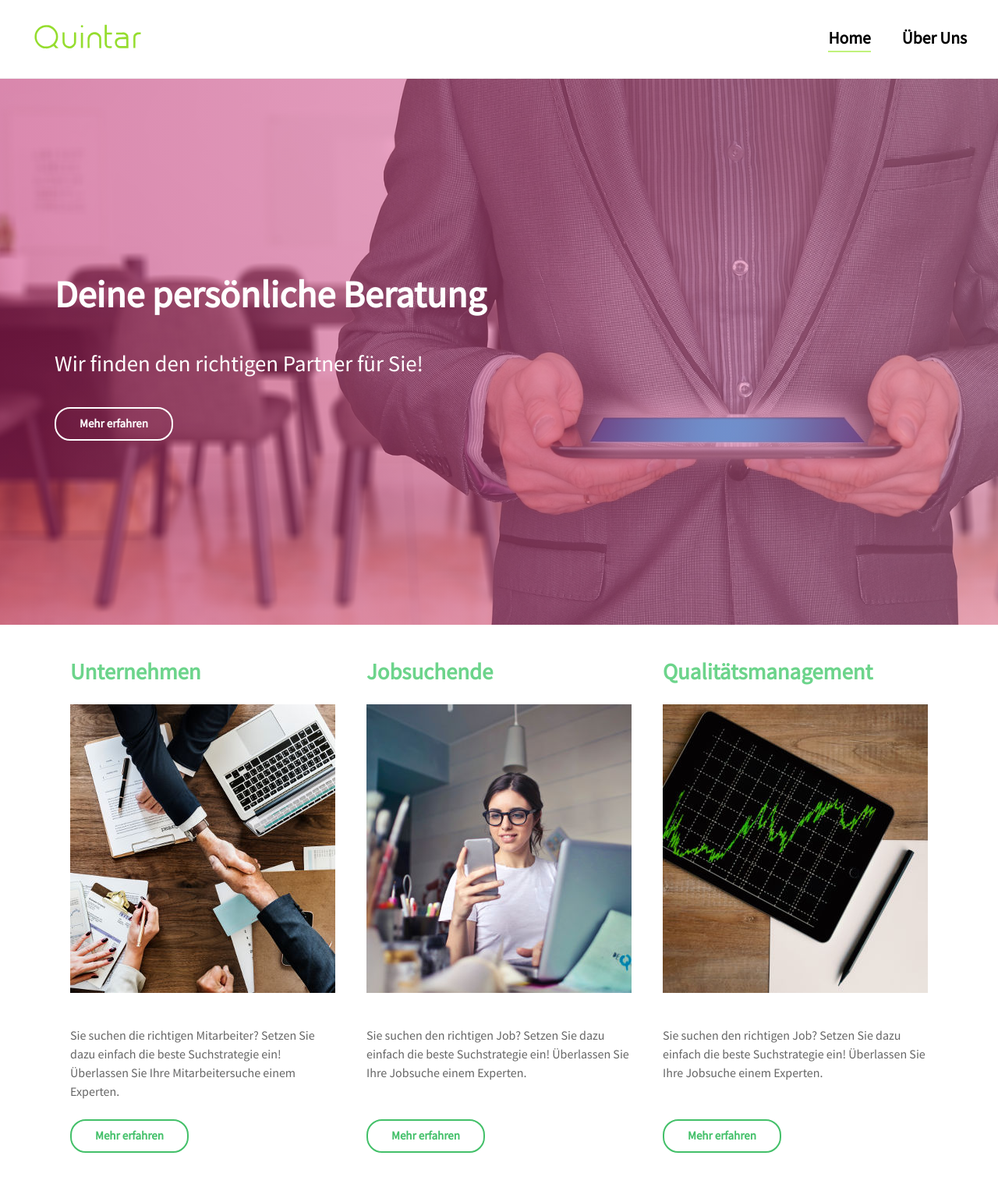
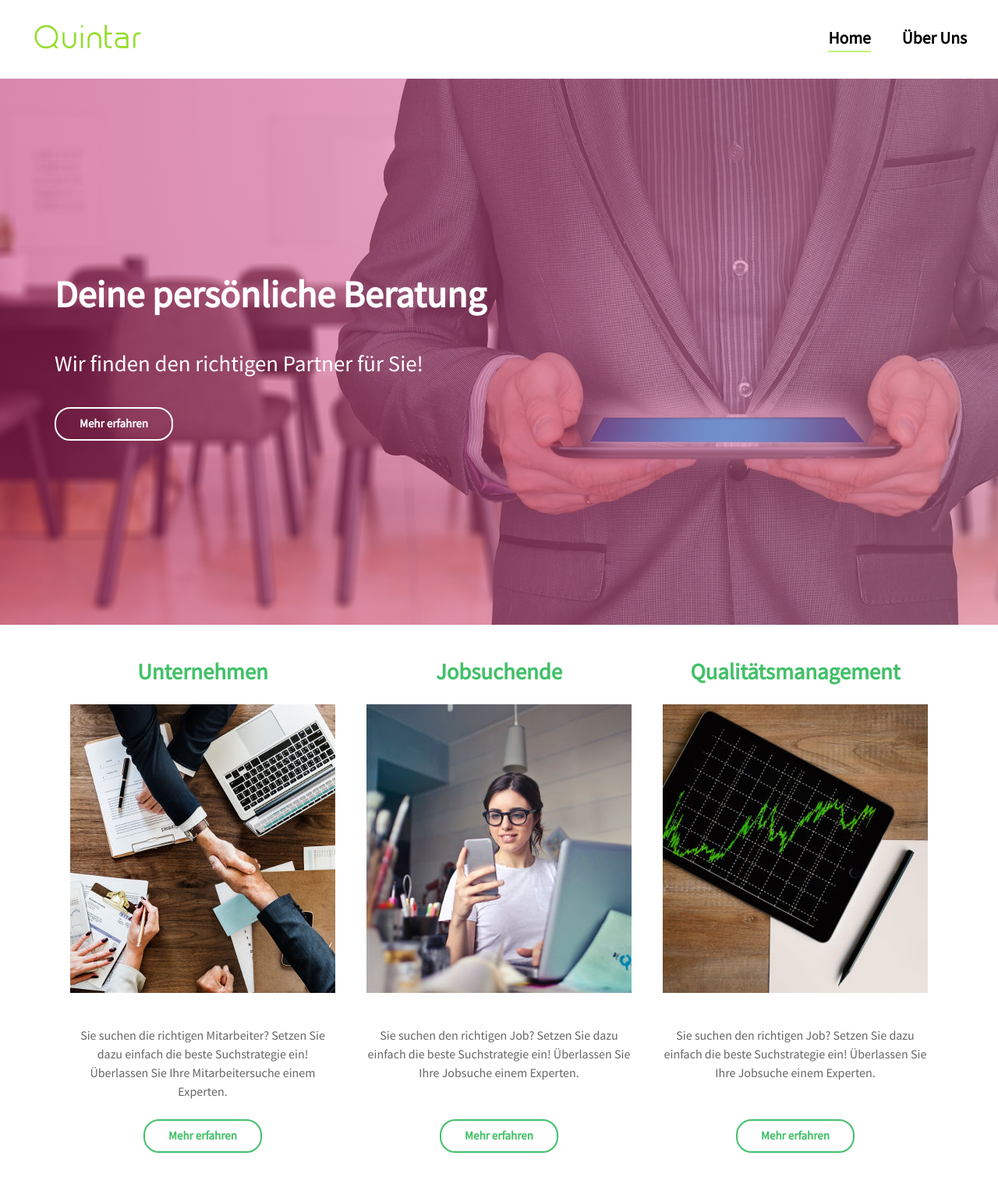
Before and after one commit to versable/kehr-website, a Jekyll site: the page built from index.html, in a window 1280 px wide. Shown: the whole page at 78% size. Built offline with Jekyll 4.4.1, drawn with Linux system fonts in a browser that asks for light colours.

Commit message:
Always center feature items, increase header contrast

```diff
--- a/_sass/_base.scss
+++ b/_sass/_base.scss
@@ -82,6 +82,7 @@ small {
 .features {
     display: flex;
     justify-content: space-between;
+    text-align: center;
 
     > article {
         padding: 20px;
@@ -94,7 +95,7 @@ small {
 
         > h1 {
             font-size: 1.8rem;
-            color: $color-secondary-1-1;
+            color: $color-secondary-1-2;
         }
 
         > p {
@@ -114,7 +115,6 @@ small {
     #hero-1 { background-image: url('/images/hero-1-md.jpg'); }
     .features {
         flex-direction: column;
-        text-align: center;
 
         > article {
             font-size: 16px;
```
